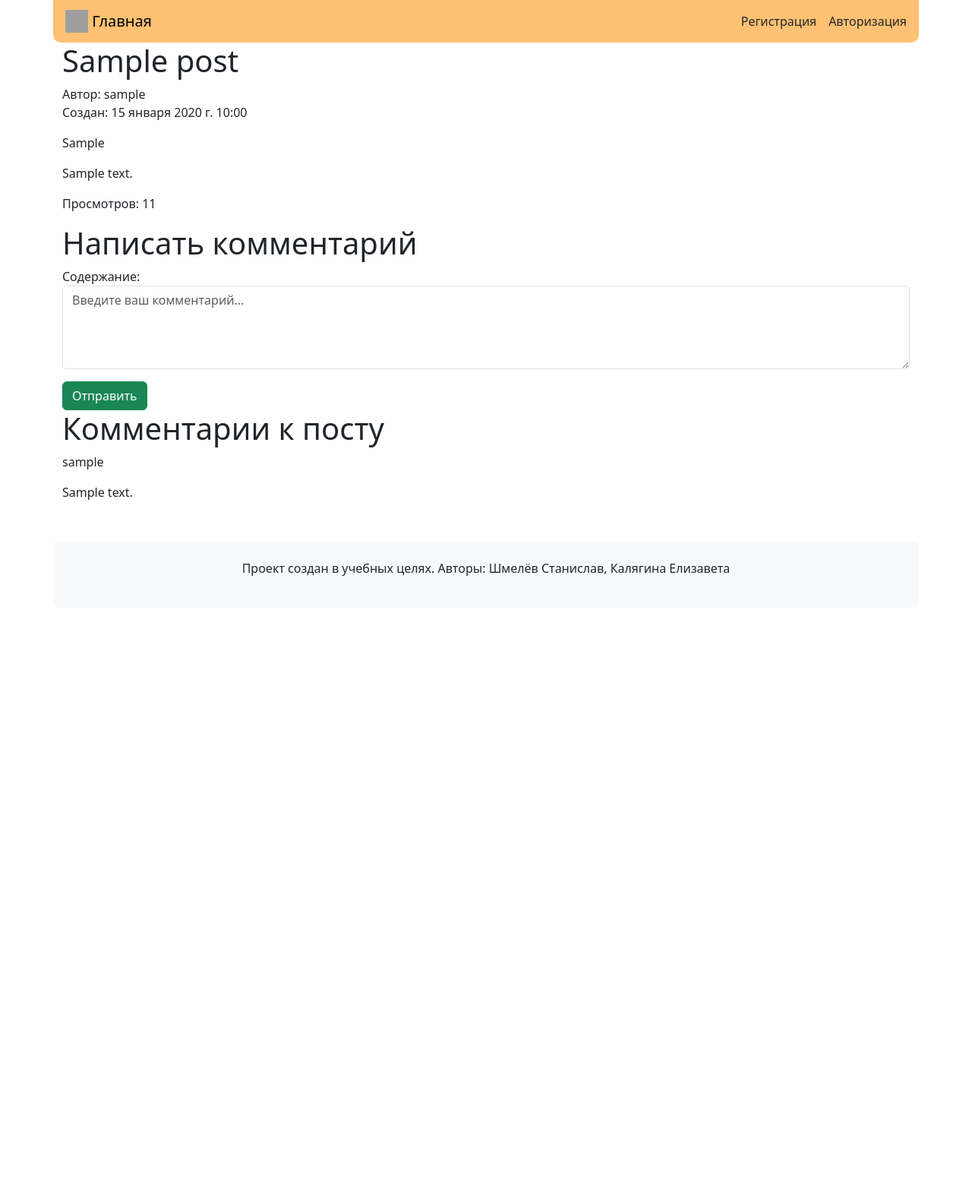
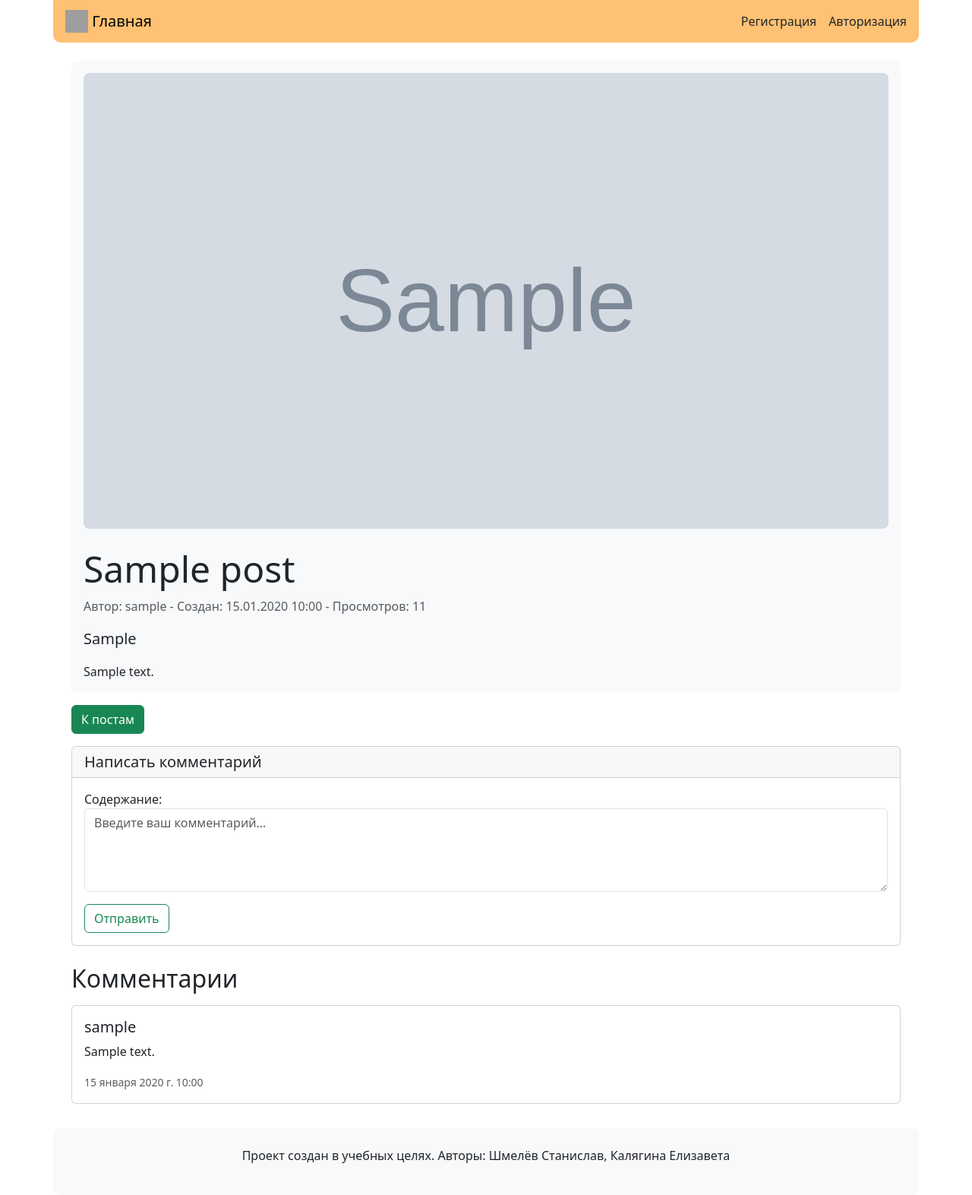
Before and after one commit to lizak5002-dev/sil, a Django app: page /blog/post_detail/1/ in a window 1280 px wide. Shown: the whole page at 76% size. Before the commit the page ends 758 px from the top, so only its background shows below. Run offline with Django 5.2, Linux system fonts and the light colour scheme; tables that the repository leaves empty hold one stand-in row (values such as "Sample post"); grey boxes marked "Sample" are stand-in pictures; some libraries are stand-ins or nearby versions; grey boxes are pictures that could not be loaded.

Commit message:
first commit

```diff
--- a/blog/models.py
+++ b/blog/models.py
@@ -40,7 +40,7 @@ class Post(models.Model):
     class Meta:
         verbose_name = "Пост"
         verbose_name_plural = "Посты"
-        ordering = ["created_at"]
+        ordering = ["-created_at"]
 
     def auto_moderate(self):
         '''Автоматическая генерация поста'''
--- a/blog/templates/blog/post_delete.html
+++ b/blog/templates/blog/post_delete.html
@@ -1,15 +1,15 @@
 {% extends 'base.html' %}
 
 {% block content %}
-    <div>
+    <div class="container" style="max-width: 600px;">
         <h1>Удаление поста</h1>
         <form method="POST" class="form">
             <p>Вы точно хотите удалить пост: {{ post.title }}?</p>
             {% csrf_token %}
             {{ form.as_p }}
             <div class="button-block">
-                <button type="submit">Удалить</button>
-                <a href="{% url 'blog:post_list' %}">Отмена</a>
+                <button type="submit" class="btn btn-outline-danger">Удалить</button>
+                <a href="{% url 'users:posts_user' %}" class="btn btn-secondary">Отмена</a>
             </div>
         </form>
     </div>
--- a/blog/templates/blog/post_detail.html
+++ b/blog/templates/blog/post_detail.html
@@ -1,35 +1,60 @@
 {% extends 'base.html' %}
 
 {% block content %}
-    <div>
-        <div>
-            <h1>{{ post.title }}</h1>
-            <a>Автор: {{ post.author }}</a>
-            <p>Создан: {{ post.created_at }}</p>
-            <p>{{ post.lead }}</p>
-            <p>{{ post.content | safe }}</p>
-            <p>Просмотров: {{ post.views }}</p>
+<div class="container mt-2">
+  <div class="mb-3 p-3 bg-light rounded-3">
+    {% if post.image %}
+      <div class="rounded-3 mb-4" style="height: 600px; overflow: hidden;">
+        <img src="{{ post.image.url }}" alt="{{ post.title }}" class="img-fluid w-100 h-100" style="object-fit: cover;">
+      </div>
+    {% endif %}
+    <h1 class="display-5">{{ post.title }}</h1>
+    <p class="text-muted">
+      Автор: {{ post.author }} -
+      Создан: {{ post.created_at|date:"d.m.Y H:i" }} -
+      Просмотров: {{ post.views }}
+    </p>
+    {% if post.lead %}
+      <p class="lead">{{ post.lead }}</p>
+    {% endif %}
+    <div class="mt-3">
+      {{ post.content|safe }}
+    </div>
+  </div>
+      <div class="mb-3">
+          <a href="{% url 'blog:post_list' %}" class="btn btn-success">К постам</a>
+      </div>
+  <div class="card mb-4">
+    <div class="card-header">
+      <h2 class="h5 mb-0">Написать комментарий</h2>
+    </div>
+    <div class="card-body">
+      <form method="post">
+        {% csrf_token %}
+        <div class="mb-3">
+          {{ comment_form.content.label_tag }}
+          {{ comment_form.content }}
         </div>
+        <button type="submit" class="btn btn-outline-success">Отправить</button>
+      </form>
     </div>
+  </div>
+  <div>
+    <h2 class="mb-3">Комментарии</h2>
+    {% if comments %}
+      {% for comment in comments %}
+        <div class="card mb-3">
+          <div class="card-body">
+            <h5 class="card-title">{{ comment.author }}</h5>
+            <p class="card-text">{{ comment.content }}</p>
+            <small class="text-muted">{{ comment.created_at }}</small>
+          </div>
+        </div>
+      {% endfor %}
+    {% else %}
+      <div class="mb-3">Пока нет комментариев</div>
+    {% endif %}
+  </div>
+</div>
 
-    <div>
-        <h1>Написать комментарий</h1>
-        <form method="post">
-            {% csrf_token %}
-            {{ comment_form.as_p }}
-            <button type="submit" class="btn btn-success">Отправить</button>
-        </form>
-    </div>
-
-    <div>
-        <h1>Комментарии к посту</h1>
-        {% if comments %}
-            {% for comment in comments %}
-            <p>{{ comment.author }}</p>
-            <p>{{ comment.content }}</p>
-            {% endfor %}
-        {% else %}
-        <p>Пусто</p>
-        {% endif %}
-    </div>
 {% endblock %}
--- a/blog/templates/blog/post_update.html
+++ b/blog/templates/blog/post_update.html
@@ -1,8 +1,8 @@
 {% extends 'base.html' %}
 
 {% block content %}
-<div class="container mt-4">
-    <h1 class="mb-4">Редактирование поста</h1>
+<div class="container">
+    <h1 class="mb-3">Редактирование поста</h1>
 
     <form method="POST" class="form">
         {% csrf_token %}
@@ -33,8 +33,8 @@
             <label>Изображение</label>
             {{ form.image }}
         </div>
-
         <button type="submit" class="btn btn-success" name="action" value="publish">Опубликовать</button>
+        <a href="{% url 'users:posts_user' %}" class="btn btn-outline-danger">Назад</a>
     </form>
 </div>
 {{ form.media }}
--- a/blog/views.py
+++ b/blog/views.py
@@ -1,6 +1,6 @@
 from django.shortcuts import render, redirect, get_object_or_404
 from django.contrib.auth.decorators import login_required
-from .models import Post, Comment
+from .models import Post, Comment, Category
 from .forms import PostForm, CommentForm
 from django.urls import reverse
 from django.contrib import messages
@@ -13,6 +13,7 @@ def post_list(request):
     search_query = request.GET.get("q")
     if search_query:
         posts = posts.filter(Q(title__icontains=search_query) | Q(content__icontains=search_query))
+    categories = Category.objects.all()
     category_search = request.GET.get("category")
     if category_search:
         posts = posts.filter(category__id=category_search)
@@ -21,7 +22,10 @@ def post_list(request):
     page_posts = paginator.get_page(page_number)
     context = {
         "posts": page_posts,
-        "title": "Блог"
+        "title": "Блог",
+        "search_query": search_query,
+        "category_search": category_search,
+        "categories": categories,
     }
     return render(request, "blog/post_list.html", context)
 
@@ -97,7 +101,7 @@ def post_delete(request, post_id):
     if request.method == "POST":
         post.delete()
         messages.success(request, "Пост успешно удалён!")
-        return redirect(reverse("blog:post_list"))
+        return redirect(reverse("users:posts_user"))
     context = {
         'post': post,
         'title':'Удаление поста'
--- a/notes/templates/notes/notes_basket.html
+++ b/notes/templates/notes/notes_basket.html
@@ -3,7 +3,7 @@
 
     {% block content %}
     {% if user.is_authenticated %}
-        <div class="d-flex justify-content-between align-items-center">
+        <div class="d-flex justify-content-between align-items-center mb-2">
             <div><h1>Корзина заметок</h1></div>
             <div>
                 <a href="/" class="btn btn-primary">На главную</a>
--- a/notes/templates/notes/notes_list.html
+++ b/notes/templates/notes/notes_list.html
@@ -3,7 +3,7 @@
 
 {% block content %}
 {% if user.is_authenticated %}
-<div class="d-flex justify-content-between align-items-center">
+<div class="d-flex justify-content-between align-items-center mb-2">
     <div>
         <h1>Список заметок</h1>
     </div>
--- a/templates/base.html
+++ b/templates/base.html
@@ -43,7 +43,7 @@
       {% endif %}
     </div>
   </nav>
-  <div class="container">
+  <div class="container mb-3 mt-3">
     {% block content %}
     {% endblock %}
   </div>
--- a/templates/index.html
+++ b/templates/index.html
@@ -3,10 +3,10 @@
 {% block content %}
 
 <div class="home-page">
-    <a href="{% url 'blog:post_list' %}" class="rounded-3 w-50 p-3 my-3 me-1">Блог</a>
-    <a href="{% url 'notes:show_notes' %}" class="rounded-3 w-50 p-3 my-3 ms-1">Заметки</a>
+    <a href="{% url 'blog:post_list' %}" class="rounded-3 w-50 p-3 mb-3 me-1">Блог</a>
+    <a href="{% url 'notes:show_notes' %}" class="rounded-3 w-50 p-3 mb-3 ms-1">Заметки</a>
 </div>
 <div>
-  <img src="/staticfiles/photo1.png" width="100%" class="rounded-3 mb-3">
+  <img src="/staticfiles/photo1.png" width="100%" class="rounded-3">
 </div>
 {% endblock %}
```
Also changed, not shown: blog/templates/blog/post_list.html (+21 -18 lines), users/templates/users/change_password.html (+17 -10 lines), users/templates/users/comments_user.html (+15 -3 lines), users/templates/users/login.html (+15 -4 lines), users/templates/users/posts_user.html (+32 -8 lines), users/templates/users/profile.html (+14 -5 lines), users/templates/users/profile_edit.html (+11 -9 lines), users/templates/users/register.html (+21 -10 lines), blog/migrations/0007_alter_comment_options_alter_post_options.py (added), blog/migrations/0008_alter_comment_options.py (added).
